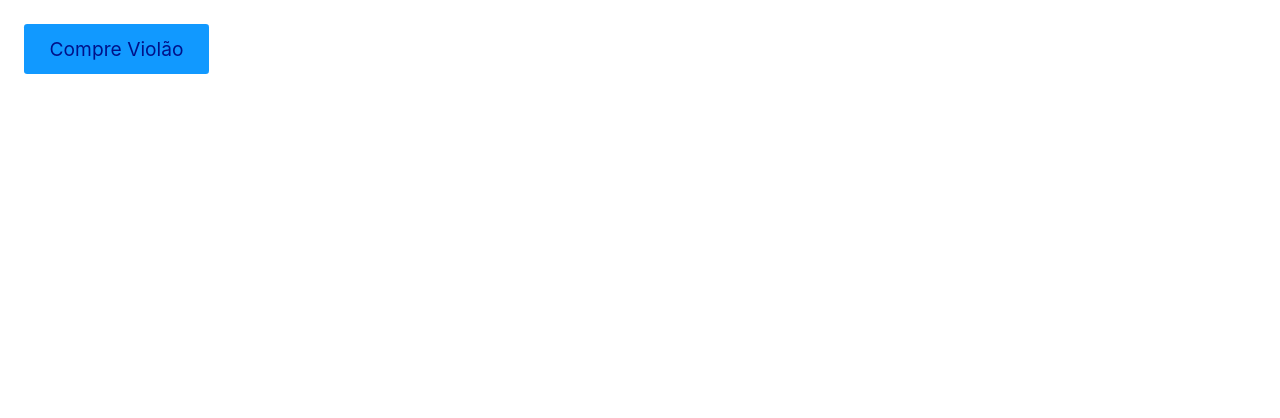
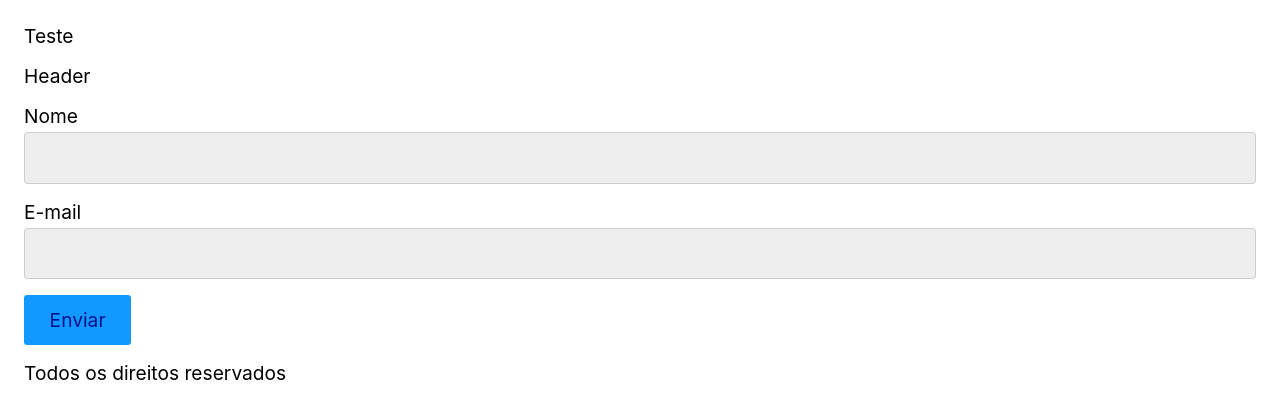
Before and after one commit to Pavanelli7/React, a React (Vite) app in the folder ferramentas-de-automacao/: page / in a window 1280 px wide. Shown: the top 418 px of the page. Built offline with nearby package versions, Linux system fonts and the light colour scheme.

Commit message:
Tópico/Componentes

```diff
--- a/ferramentas-de-automacao/src/App.jsx
+++ b/ferramentas-de-automacao/src/App.jsx
@@ -1,15 +1,24 @@
 import React from "react";
+import Header from "./Header"
+import Footer from "./Footer";
+import Form from "./Form/Form";
+
+const Teste = () => {
+  const active = true;
+  if (active) {
+    return <p>Teste</p>
+  } else {
+    return null;
+  }
+}
 
 const App = () => {
-  function handleScroll(event) {
-    console.log(event);
-  }
-  window.addEventListener('scroll', handleScroll);
   return (
     <>
-      <div style={{height: '200vh'}}>
-        <button onClick={(event) => alert(event.target.innerText)}>Compre Violão</button>
-      </div>
+        <Teste />
+        <Header />
+        <Form />
+        <Footer />
     </>
   )
 };
--- /dev/null
+++ b/ferramentas-de-automacao/src/Footer.jsx
@@ -0,0 +1,13 @@
+import React from 'react'
+
+const Footer = () => {
+  return (
+    <>
+      <footer>
+        <p>Todos os direitos reservados</p>
+      </footer>
+    </>
+  )
+}
+
+export default Footer
--- /dev/null
+++ b/ferramentas-de-automacao/src/Form/Button.jsx
@@ -0,0 +1,11 @@
+import React from 'react'
+
+function Button() {
+  return (
+    <>
+      <button>Enviar</button>
+    </>
+  )
+}
+
+export default Button
--- /dev/null
+++ b/ferramentas-de-automacao/src/Form/Form.jsx
@@ -0,0 +1,23 @@
+import React from 'react'
+import Input from './Input'
+import Button from './Button'
+
+function Form() {
+  return (
+    <>
+      <form action="">
+        <p>
+          <label htmlFor="nome">Nome</label>
+          <Input />
+        </p>
+        <p>
+          <label htmlFor="mail">E-mail</label>
+          <Input />
+        </p>
+        <Button />
+      </form>
+    </>
+  )
+}
+
+export default Form
--- /dev/null
+++ b/ferramentas-de-automacao/src/Form/Input.jsx
@@ -0,0 +1,11 @@
+import React from 'react'
+
+function Input() {
+  return (
+    <>
+      <input type="text" />
+    </>
+  )
+}
+
+export default Input
--- /dev/null
+++ b/ferramentas-de-automacao/src/Header.jsx
@@ -0,0 +1,11 @@
+import React from "react";
+
+const Header = () => {
+  return (
+    <>
+      <header>Header</header>
+    </>
+  )
+}
+
+export default Header;
```
